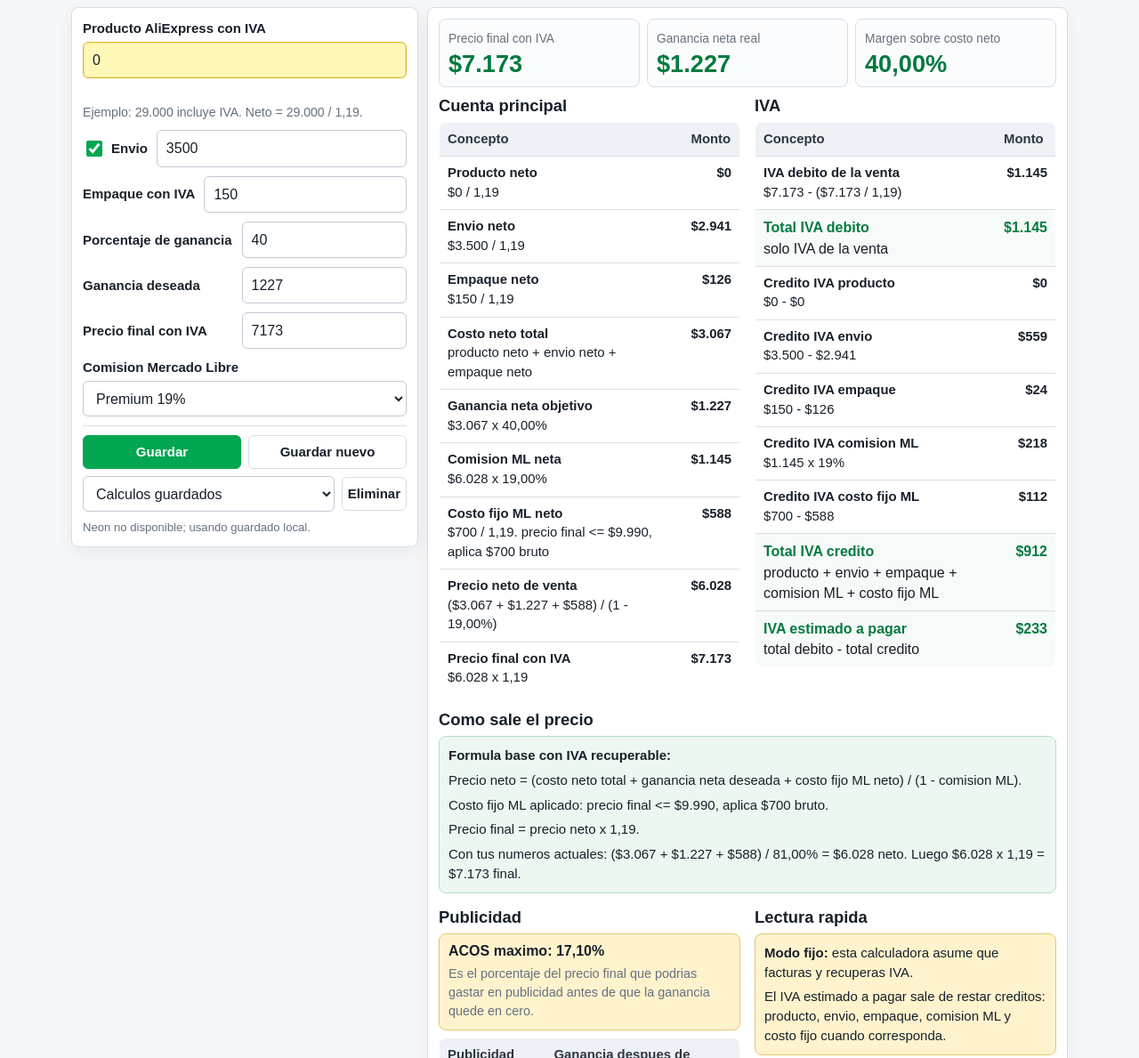
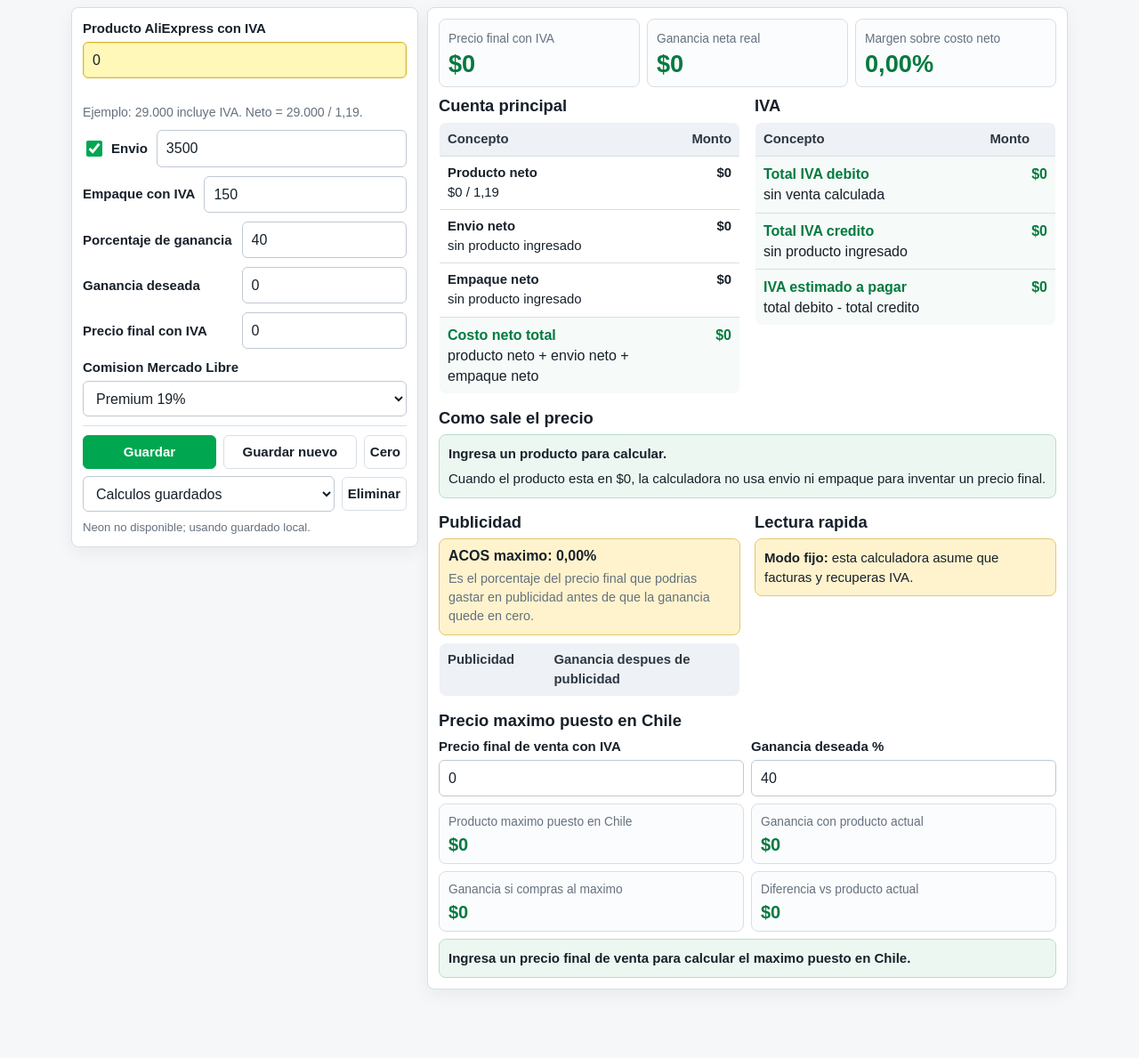
Before and after one commit to cesar20984/melicalc, a browser extension: page index.html in a window 1280 px wide. Shown: the top 1189 px of the page at 89% size. After the commit the page ends 1136 px from the top, so only its background shows below. Drawn offline with Linux system fonts and the light colour scheme; no server answers.

Commit message:
Add calculator reset zero state

```diff
--- a/index.html
+++ b/index.html
@@ -198,7 +198,7 @@
 
     .save-actions {
       display: grid;
-      grid-template-columns: 1fr 1fr;
+      grid-template-columns: 1fr 1fr auto;
       gap: 8px;
     }
 
@@ -609,6 +609,7 @@
           <div class="save-actions">
             <button id="saveCurrent" type="button">Guardar</button>
             <button id="saveAsNew" type="button">Guardar nuevo</button>
+            <button id="resetCalculator" type="button">Cero</button>
           </div>
           <div class="saved-toolbar">
             <select id="savedCalculations" aria-label="Calculos guardados">
@@ -758,6 +759,7 @@
       notesBox: document.getElementById('notesBox'),
       saveCurrent: document.getElementById('saveCurrent'),
       saveAsNew: document.getElementById('saveAsNew'),
+      resetCalculator: document.getElementById('resetCalculator'),
       savedCalculations: document.getElementById('savedCalculations'),
       deleteSaved: document.getElementById('deleteSaved'),
       saveStatus: document.getElementById('saveStatus'),
@@ -1227,6 +1229,41 @@
       });
     }
 
+    function renderZeroState() {
+      els.finalPriceText.textContent = '$0';
+      els.profitText.textContent = '$0';
+      els.marginText.textContent = '0,00%';
+      els.mainBreakdown.innerHTML = [
+        row('Producto neto', 0, '$0 / 1,19'),
+        row('Envio neto', 0, 'sin producto ingresado'),
+        row('Empaque neto', 0, 'sin producto ingresado'),
+        totalRow('Costo neto total', 0, 'producto neto + envio neto + empaque neto')
+      ].join('');
+      els.vatBreakdown.innerHTML = [
+        totalRow('Total IVA debito', 0, 'sin venta calculada'),
+        totalRow('Total IVA credito', 0, 'sin producto ingresado'),
+        totalRow('IVA estimado a pagar', 0, 'total debito - total credito')
+      ].join('');
+      els.formulaBox.innerHTML =
+        '<p><strong>Ingresa un producto para calcular.</strong></p>' +
+        '<p>Cuando el producto esta en $0, la calculadora no usa envio ni empaque para inventar un precio final.</p>';
+      els.acosText.textContent = '0,00%';
+      els.adBreakdown.innerHTML = '';
+      els.notesBox.innerHTML =
+        '<p><strong>Modo fijo:</strong> esta calculadora asume que facturas y recuperas IVA.</p>';
+      if (num(els.inverseFinalPrice) > 0) {
+        renderInverse({
+          productGross: 0,
+          includeShipping: els.includeShipping.checked,
+          shippingGross: num(els.shippingGross),
+          packagingCost: num(els.packagingCost),
+          mlRate: num(els.mlRate) / 100
+        });
+      } else {
+        renderInverseZeroState();
+      }
+    }
+
     function computeInverse(data) {
       const finalGross = num(els.inverseFinalPrice);
       const desiredProfitPercent = num(els.inverseProfitPercent) / 100;
@@ -1284,6 +1321,18 @@
         '<p>Costo fijo aplicado: ' + fixedFeeRule(inverse.finalGross) + '.</p>';
     }
 
+    function renderInverseZeroState() {
+      els.inverseMaxProduct.textContent = '$0';
+      els.inverseCurrentProfit.textContent = '$0';
+      els.inverseCurrentProfit.classList.remove('negative');
+      els.inverseTargetProfit.textContent = '$0';
+      els.inverseTargetProfit.classList.remove('negative');
+      els.inverseDifference.textContent = '$0';
+      els.inverseDifference.classList.remove('negative');
+      els.inverseFormulaBox.innerHTML =
+        '<p><strong>Ingresa un precio final de venta para calcular el maximo puesto en Chile.</strong></p>';
+    }
+
     function recalc() {
       setModeVisibility();
 
@@ -1299,6 +1348,13 @@
         mlRate: num(els.mlRate) / 100
       };
 
+      if (data.productGross <= 0) {
+        renderZeroState();
+        if (data.marginMode !== 'amount') els.profitAmount.value = '0';
+        if (data.marginMode !== 'price') els.manualFinalPrice.value = '0';
+        return;
+      }
+
       const r = computeRecoveringVat(data);
       const margin = r.costNet > 0 ? (r.realProfit / r.costNet) * 100 : 0;
       els.finalPriceText.textContent = money(r.finalGross);
@@ -1311,6 +1367,24 @@
       if (data.marginMode !== 'amount') els.profitAmount.value = Math.round(r.realProfit);
       if (data.marginMode !== 'percent') els.profitPercent.value = margin.toFixed(2);
       if (data.marginMode !== 'price') els.manualFinalPrice.value = Math.round(r.finalGross);
+    }
+
+    function resetCalculatorToZero() {
+      history.replaceState(null, '', window.location.pathname);
+      currentSavedName = '';
+      suggestedSavedName = '';
+      currentProductUrl = '';
+      renderProductLink();
+      els.productGross.value = '0';
+      els.marginMode.value = 'percent';
+      els.profitPercent.value = '40';
+      els.profitAmount.value = '0';
+      els.manualFinalPrice.value = '0';
+      els.inverseFinalPrice.value = '0';
+      els.inverseProfitPercent.value = '40';
+      els.savedCalculations.value = '';
+      recalc();
+      setStatus('Calculadora en cero.');
     }
 
     [els.productGross, els.includeShipping, els.shippingGross, els.packagingCost, els.mlRate, els.inverseFinalPrice, els.inverseProfitPercent].forEach((el) => {
@@ -1346,6 +1420,8 @@
     els.saveAsNew.addEventListener('click', () => {
       saveAsNewCalculation().catch(() => setStatus('No se pudo guardar.'));
     });
+
+    els.resetCalculator.addEventListener('click', resetCalculatorToZero);
 
     els.savedCalculations.addEventListener('change', () => {
       loadSelectedCalculation().catch(() => setStatus('No se pudo cargar.'));
```
